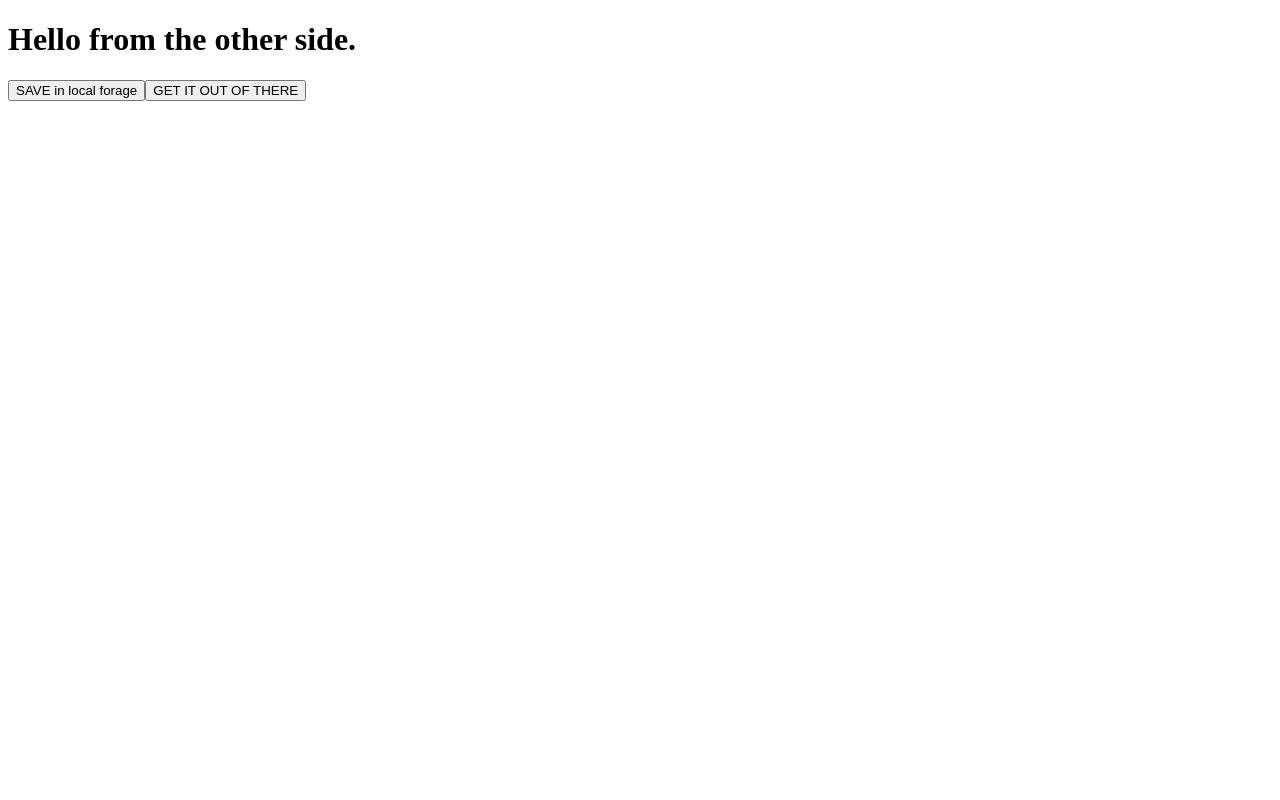
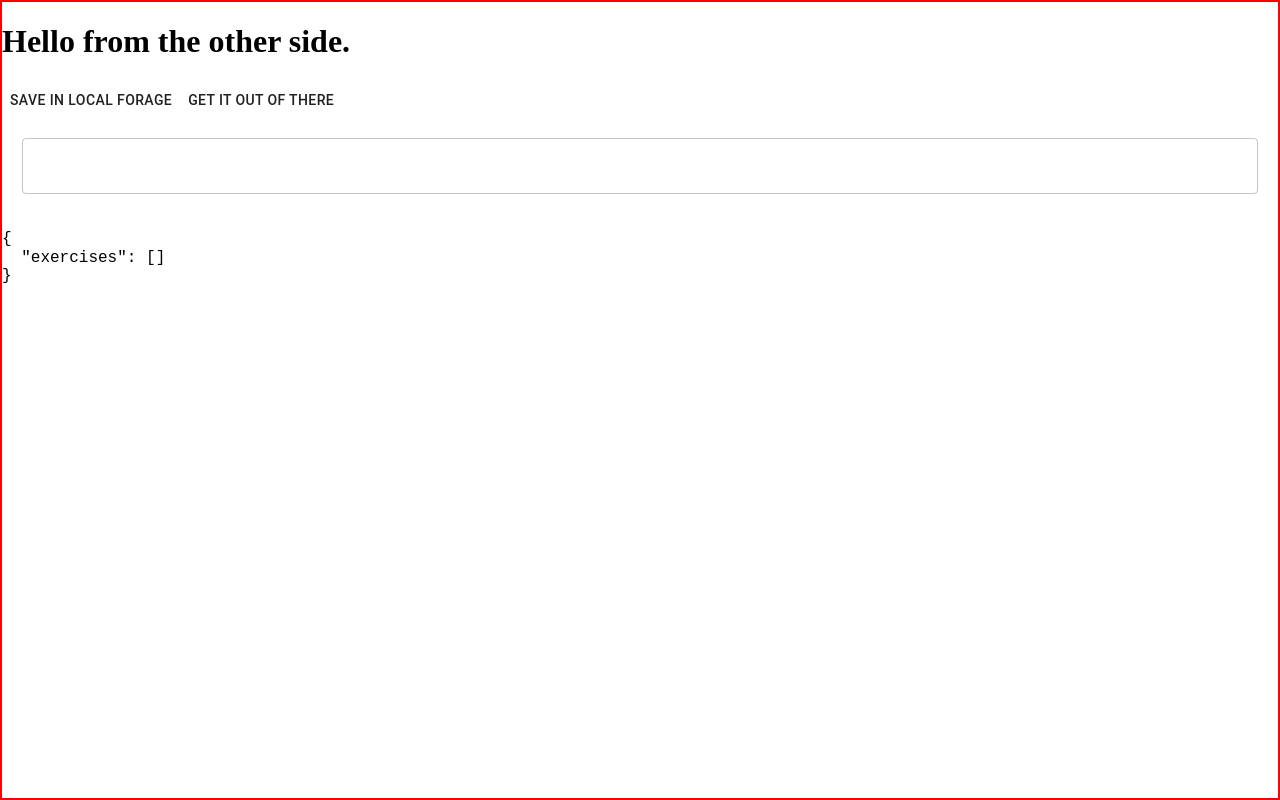
Before and after one commit to OZahnitko/exercise-tracker, a React (Create React App) app: page / in a window 1280 px wide. Built offline with nearby package versions, Linux system fonts and the light colour scheme.

Commit message:
added styled, theme provider and global theme

```diff
--- a/package.json
+++ b/package.json
@@ -3,6 +3,7 @@
   "version": "0.1.0",
   "private": true,
   "dependencies": {
+    "@material-ui/core": "^4.12.3",
     "@testing-library/jest-dom": "^5.11.4",
     "@testing-library/react": "^11.1.0",
     "@testing-library/user-event": "^12.1.10",
@@ -14,10 +15,13 @@
     "react": "^17.0.2",
     "react-dom": "^17.0.2",
     "react-scripts": "4.0.3",
+    "styled-components": "^5.3.1",
+    "styled-normalize": "^8.0.7",
     "typescript": "^4.1.2",
     "web-vitals": "^1.0.1"
   },
   "devDependencies": {
+    "@types/styled-components": "^5.1.14",
     "serve": "^12.0.1"
   },
   "scripts": {
--- a/src/App.tsx
+++ b/src/App.tsx
@@ -1,9 +1,14 @@
+import { Button, TextField } from "@material-ui/core";
 import localforage from "localforage";
+import { useState } from "react";
 
-const App = () => (
+const App = () => {
+  const [exercises, setExercises] = useState<string[]>([]);
+
+  return (
     <div className="App">
       <h1>Hello from the other side.</h1>
-    <button
+      <Button
         onClick={async () => {
           try {
             await localforage.setItem("exercises", [
@@ -17,21 +22,26 @@ const App = () => (
         }}
       >
         SAVE in local forage
-    </button>
+      </Button>
 
-    <button
+      <Button
         onClick={async () => {
           try {
-          const exercises = await localforage.getItem("exercises");
-          console.log(exercises);
+            const res: string[] | null = await localforage.getItem("exercises");
+            setExercises(() => res!);
           } catch (err) {
             console.log(err);
           }
         }}
       >
         GET IT OUT OF THERE
-    </button>
+      </Button>
+      <div style={{ padding: "20px" }}>
+        <TextField fullWidth multiline variant="outlined" />
+      </div>
+      <pre>{JSON.stringify({ exercises }, null, 2)}</pre>
     </div>
   );
+};
 
 export default App;
--- a/src/index.tsx
+++ b/src/index.tsx
@@ -1,11 +1,16 @@
 import React from "react";
 import ReactDOM from "react-dom";
+import { ThemeProvider } from "styled-components";
 
 import App from "./App";
+import { theme } from "./theme";
 
 ReactDOM.render(
   <React.StrictMode>
-    <App />
+    <ThemeProvider theme={theme}>
+      <theme.GlobalStyle />
+      <App />
+    </ThemeProvider>
   </React.StrictMode>,
   document.getElementById("root")
 );
--- /dev/null
+++ b/src/theme/GlobalStyle.tsx
@@ -0,0 +1,32 @@
+import { createGlobalStyle } from "styled-components";
+import normalize from "styled-normalize";
+
+export const GlobalStyle = createGlobalStyle`
+  ${normalize}
+
+  * {
+    box-sizing: border-box;
+  }
+
+  body {
+      border: 2px solid red;
+  }
+
+  html,
+  body,
+  #root {
+    height: 100%;
+
+    margin: 0;
+    max-height: 100%;
+    max-width: 100%;
+    min-height: 100%;
+    min-width: 100%;
+
+    overflow: hidden;
+
+    padding: 0;
+
+    width: 100%;
+  }
+`;
--- /dev/null
+++ b/src/theme/index.ts
@@ -0,0 +1,3 @@
+import { GlobalStyle } from "./GlobalStyle";
+
+export const theme = { GlobalStyle };
```
Lines whose indentation alone changed are shown as unchanged.
